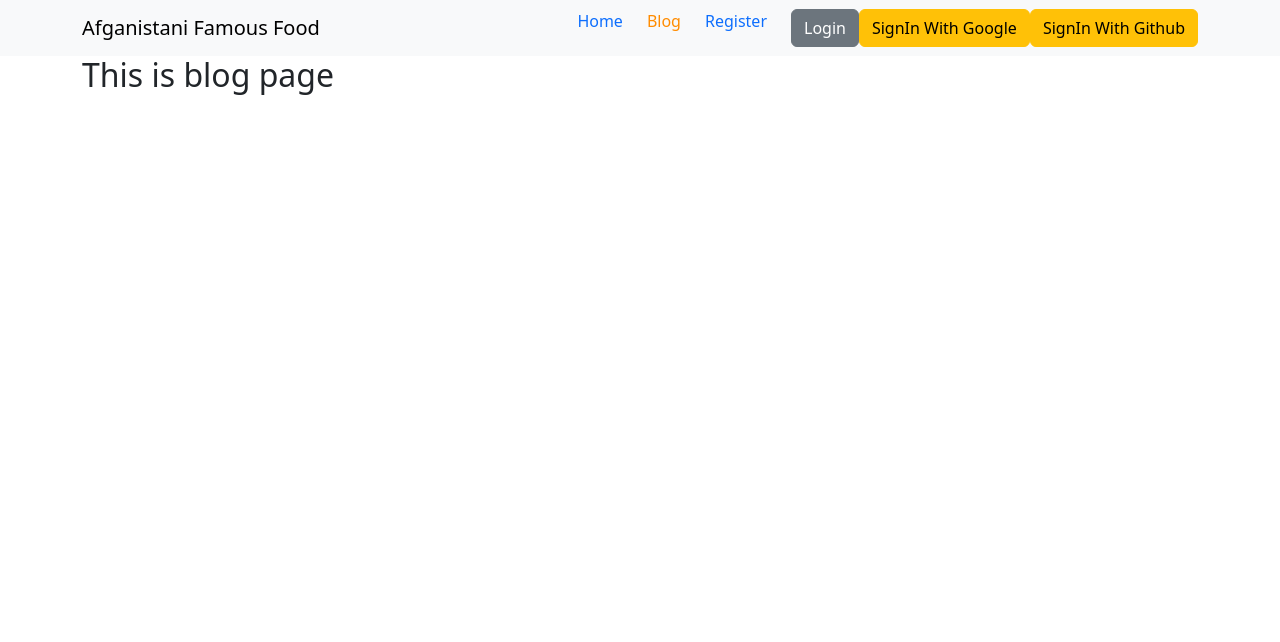
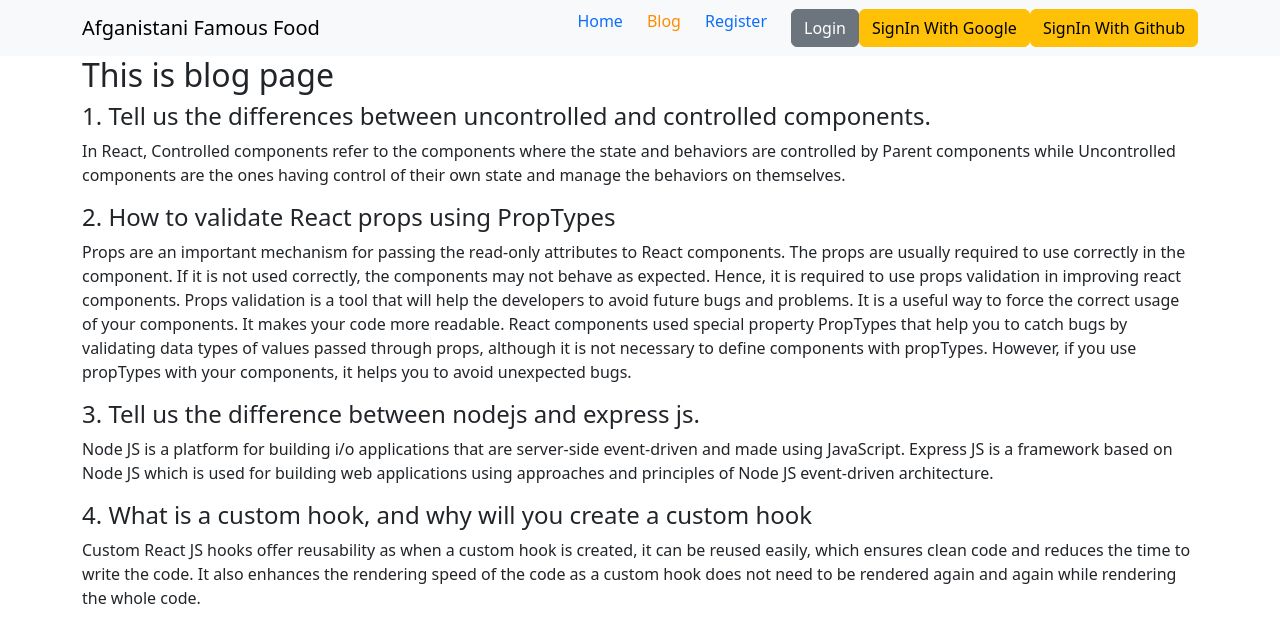
Before and after one commit to mdrubelhasan1/assignment-ten-client, a React (Vite) app: page /blog in a window 1280 px wide. Shown: the top 642 px of the page. Built offline with nearby package versions, Linux system fonts and the light colour scheme; no server answers.

Commit message:
blog page added

```diff
--- a/src/components/Blog/Blog.jsx
+++ b/src/components/Blog/Blog.jsx
@@ -5,8 +5,19 @@ const Blog = () => {
     return (
         <Container>
             <div>
-            <h2>This is blog page</h2>
-        </div>
+                <h2>This is blog page</h2>
+                <h4>1. Tell us the differences between uncontrolled and controlled components.
+                </h4>
+                <p>In React, Controlled components refer to the components where the state and behaviors are controlled by Parent components while Uncontrolled components are the ones having control of their own state and manage the behaviors on themselves.</p>
+                <h4>2. How to validate React props using PropTypes</h4>
+                <p>Props are an important mechanism for passing the read-only attributes to React components. The props are usually required to use correctly in the component. If it is not used correctly, the components may not behave as expected. Hence, it is required to use props validation in improving react components.
+
+                    Props validation is a tool that will help the developers to avoid future bugs and problems. It is a useful way to force the correct usage of your components. It makes your code more readable. React components used special property PropTypes that help you to catch bugs by validating data types of values passed through props, although it is not necessary to define components with propTypes. However, if you use propTypes with your components, it helps you to avoid unexpected bugs.</p>
+                    <h4>3. Tell us the difference between nodejs and express js.</h4>
+                    <p>Node JS is a platform for building i/o applications that are server-side event-driven and made using JavaScript. Express JS is a framework based on Node JS which is used for building web applications using approaches and principles of Node JS event-driven architecture.</p>
+                    <h4>4. What is a custom hook, and why will you create a custom hook</h4>
+                    <p>Custom React JS hooks offer reusability as when a custom hook is created, it can be reused easily, which ensures clean code and reduces the time to write the code. It also enhances the rendering speed of the code as a custom hook does not need to be rendered again and again while rendering the whole code.</p>
+            </div>
         </Container>
     );
 };
```
